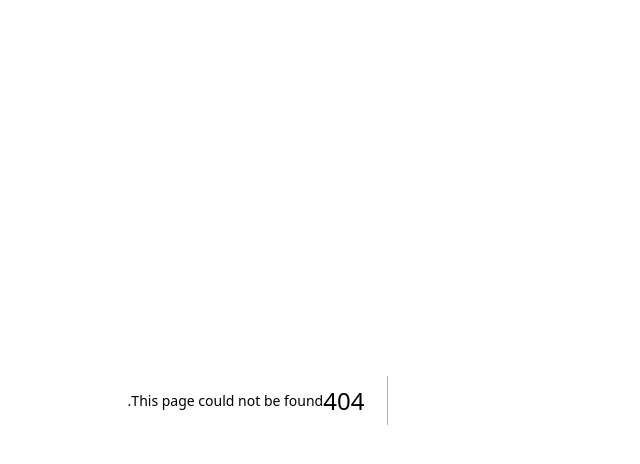
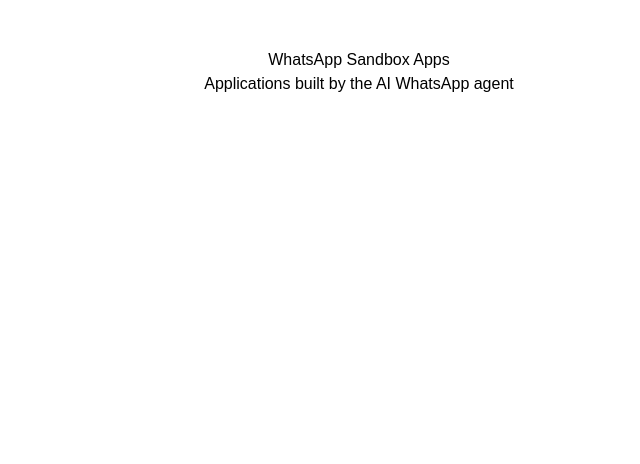
Before and after one commit to m0548516135-cyber/whatsapp-sandbox-apps, a Next.js app: page / in a window 1280 px wide. Before the commit this address had no page. Shown: the top 464 px of the page, without its empty margins (414-1054 px from the left). Built offline with nearby package versions, Linux system fonts and the light colour scheme.

Commit message:
chore: add root page

```diff
--- /dev/null
+++ b/app/page.tsx
@@ -0,0 +1,3 @@
+export default function Home() {
+  return <div style={{ textAlign: "center", padding: 48, fontFamily: "sans-serif" }}><h1>WhatsApp Sandbox Apps</h1><p>Applications built by the AI WhatsApp agent</p></div>;
+}
```
